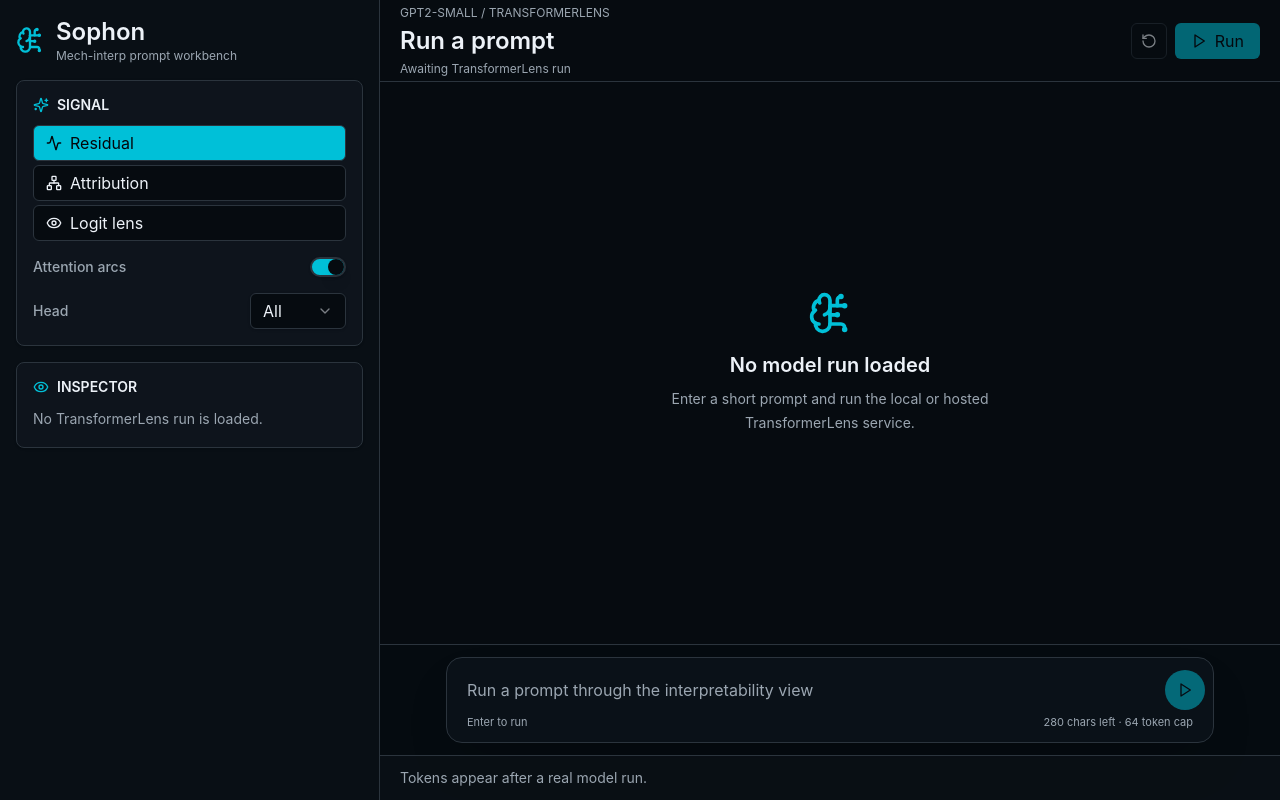
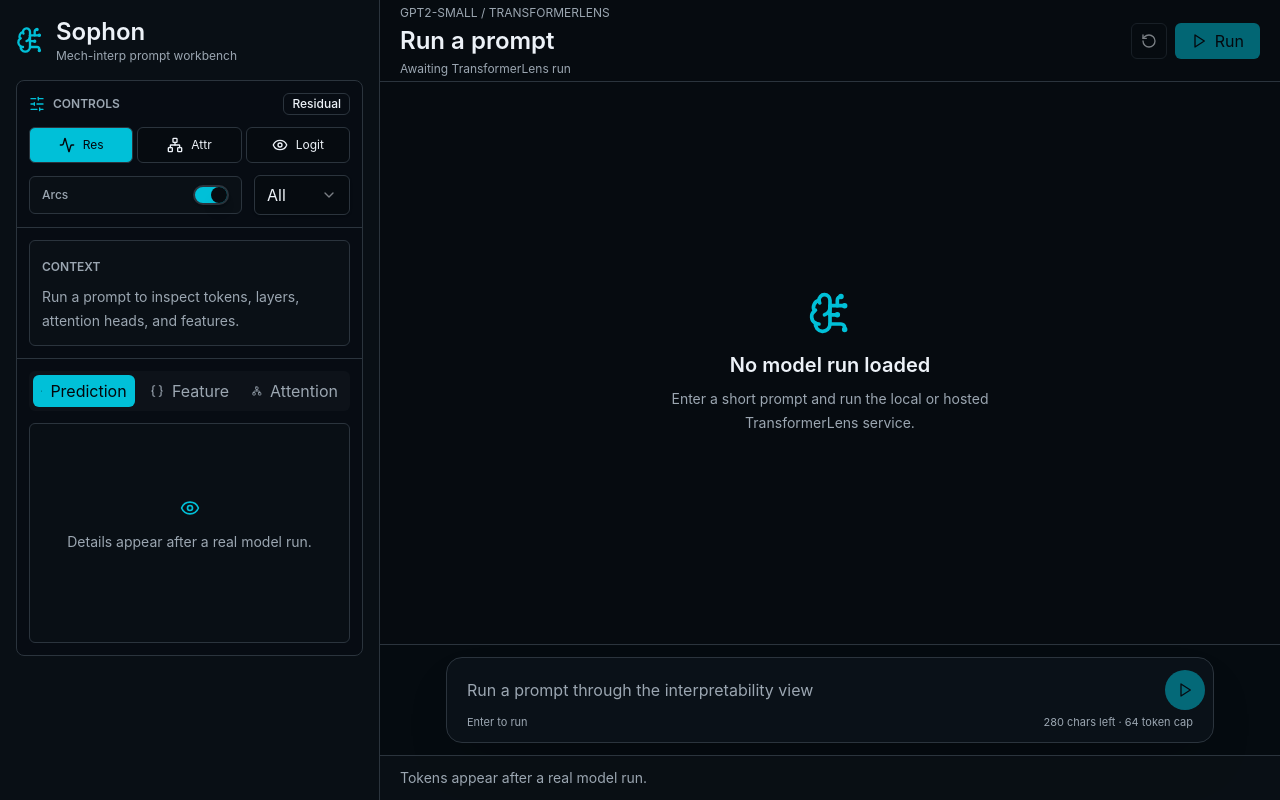
Before and after one commit to rangan39/sophon, a Next.js app: page / in a window 1280 px wide. Built offline with nearby package versions, Linux system fonts and the light colour scheme.

Commit message:
Refine sidebar inspector layout

```diff
--- a/src/components/sophon-workbench.tsx
+++ b/src/components/sophon-workbench.tsx
@@ -19,11 +19,11 @@ import { useEffect, useState } from "react";
 import * as THREE from "three";
 import { Badge } from "@/components/ui/badge";
 import { Button } from "@/components/ui/button";
-import { Card, CardContent, CardHeader, CardTitle } from "@/components/ui/card";
 import { Label } from "@/components/ui/label";
 import { Progress } from "@/components/ui/progress";
 import { ScrollArea } from "@/components/ui/scroll-area";
 import { Select, SelectContent, SelectItem, SelectTrigger, SelectValue } from "@/components/ui/select";
+import { Separator } from "@/components/ui/separator";
 import { Switch } from "@/components/ui/switch";
 import { Textarea } from "@/components/ui/textarea";
 import { ToggleGroup, ToggleGroupItem } from "@/components/ui/toggle-group";
@@ -35,6 +35,8 @@ type Selection = {
   layer: number;
   token: number;
 };
+
+type DetailMode = "prediction" | "feature" | "attention";
 
 const cellFootprint = 0.48;
 
@@ -367,6 +369,7 @@ export function SophonWorkbench() {
   const [isRunning, setIsRunning] = useState(false);
   const [runMessage, setRunMessage] = useState<string | null>(null);
   const [controlsOpen, setControlsOpen] = useState(false);
+  const [detailMode, setDetailMode] = useState<DetailMode>("prediction");
 
   const run = currentRun;
   const selectedLayer = run ? run.layers[Math.min(selection.layer, run.layers.length - 1)] : null;
@@ -405,9 +408,15 @@ export function SophonWorkbench() {
     setIsRunning(false);
   }
 
+  const detailTabs: Array<{ value: DetailMode; label: string; icon: typeof Eye }> = [
+    { value: "prediction", label: "Prediction", icon: Sparkles },
+    { value: "feature", label: "Feature", icon: Braces },
+    { value: "attention", label: "Attention", icon: Network }
+  ];
+
   const controlPanel = (
-    <div className="flex flex-col gap-4 p-4">
-      <div className="flex min-h-12 items-center gap-3 max-[1024px]:hidden">
+    <div className="flex flex-col p-4">
+      <div className="flex min-h-12 items-center gap-3 pb-4 max-[1024px]:hidden">
         <BrainCircuit className="size-7 text-primary" />
         <div className="min-w-0">
           <h1 className="text-2xl font-semibold tracking-normal">Sophon</h1>
@@ -415,50 +424,50 @@ export function SophonWorkbench() {
         </div>
       </div>
 
-      <Card>
-        <CardHeader className="pb-3">
-          <CardTitle className="flex items-center gap-2 uppercase">
-            <Sparkles className="size-4 text-primary" />
-            Signal
-          </CardTitle>
-        </CardHeader>
-        <CardContent className="space-y-4">
+      <div className="rounded-lg border bg-background/45">
+        <div className="space-y-3 p-3">
+          <div className="flex items-center justify-between gap-3">
+            <div className="flex items-center gap-2">
+              <SlidersHorizontal className="size-4 text-primary" />
+              <span className="text-xs font-semibold uppercase text-muted-foreground">Controls</span>
+            </div>
+            <Badge variant="outline">{metricLabels[metric]}</Badge>
+          </div>
+
           <ToggleGroup
-            className="grid grid-cols-1"
+            className="grid grid-cols-3 gap-1"
             onValueChange={(nextMetric) => {
               if (nextMetric) setMetric(nextMetric as MetricMode);
             }}
             type="single"
             value={metric}
           >
-            <ToggleGroupItem className="justify-start" value="residual">
+            <ToggleGroupItem className="h-9 px-2" title="Residual stream signal" value="residual">
               <Activity className="size-4" />
-              Residual
+              <span className="text-xs">Res</span>
             </ToggleGroupItem>
-            <ToggleGroupItem className="justify-start" value="attribution">
+            <ToggleGroupItem className="h-9 px-2" title="Attribution signal" value="attribution">
               <Network className="size-4" />
-              Attribution
+              <span className="text-xs">Attr</span>
             </ToggleGroupItem>
-            <ToggleGroupItem className="justify-start" value="logit">
+            <ToggleGroupItem className="h-9 px-2" title="Logit lens confidence" value="logit">
               <Eye className="size-4" />
-              Logit lens
+              <span className="text-xs">Logit</span>
             </ToggleGroupItem>
           </ToggleGroup>
 
-          <div className="flex items-center justify-between gap-3">
-            <Label htmlFor="attention-arcs" className="text-muted-foreground">
-              Attention arcs
+          <div className="grid grid-cols-[minmax(0,1fr)_96px] items-center gap-3">
+            <div className="flex items-center justify-between gap-3 rounded-md border bg-card/45 px-3 py-2">
+              <Label htmlFor="attention-arcs" className="text-xs text-muted-foreground">
+                Arcs
               </Label>
               <Switch id="attention-arcs" checked={showAttention} onCheckedChange={setShowAttention} />
             </div>
-
-          <div className="flex items-center justify-between gap-3">
-            <Label className="text-muted-foreground">Head</Label>
             <Select
               onValueChange={(value) => setSelectedHead(value === "all" ? "all" : Number(value))}
               value={String(selectedHead)}
             >
-              <SelectTrigger className="w-24">
+              <SelectTrigger className="h-10">
                 <SelectValue />
               </SelectTrigger>
               <SelectContent>
@@ -471,79 +480,121 @@ export function SophonWorkbench() {
               </SelectContent>
             </Select>
           </div>
-        </CardContent>
-      </Card>
+        </div>
 
+        <Separator />
+
+        <div className="p-3">
+          {run && selectedLayer && selectedToken && feature ? (
+            <div className="space-y-3">
+              <div className="grid grid-cols-[minmax(0,1fr)_72px] gap-2">
+                <div className="min-w-0 rounded-md border bg-card/45 px-3 py-2">
+                  <span className="text-[10px] uppercase text-muted-foreground">Selected token</span>
+                  <strong className="block truncate text-base">{selectedToken.text.trim() || "space"}</strong>
+                </div>
+                <div className="rounded-md border bg-card/45 px-3 py-2 text-right">
+                  <span className="text-[10px] uppercase text-muted-foreground">Layer</span>
+                  <strong className="block text-base">{selectedLayer.layer}</strong>
+                </div>
+              </div>
+              <div className="grid grid-cols-2 gap-2 text-xs">
+                <div className="rounded-md border bg-card/45 px-3 py-2">
+                  <span className="block text-muted-foreground">{metricLabels[metric]}</span>
+                  <strong>{value.toFixed(3)}</strong>
+                </div>
+                <div className="rounded-md border bg-card/45 px-3 py-2">
+                  <span className="block text-muted-foreground">Feature</span>
+                  <strong className="block truncate">{feature.id}</strong>
+                </div>
+              </div>
+            </div>
+          ) : (
+            <div className="rounded-md border bg-card/45 px-3 py-3">
+              <span className="text-xs font-semibold uppercase text-muted-foreground">Context</span>
+              <p className="mt-2 text-sm leading-6 text-muted-foreground">Run a prompt to inspect tokens, layers, attention heads, and features.</p>
+            </div>
+          )}
+        </div>
+
+        <Separator />
+
+        <div className="p-3">
+          <div className="grid grid-cols-3 gap-1 rounded-md bg-muted/30 p-1">
+            {detailTabs.map((tab) => {
+              const Icon = tab.icon;
+              const selected = detailMode === tab.value;
+              return (
+                <button
+                  aria-pressed={detailMode === tab.value}
+                  className={cn(
+                    "inline-flex h-8 items-center justify-center gap-2 rounded-md px-2 text-xs font-medium transition-colors",
+                    "focus-visible:outline-none focus-visible:ring-2 focus-visible:ring-ring",
+                    selected ? "bg-primary text-primary-foreground" : "text-muted-foreground hover:bg-muted hover:text-foreground"
+                  )}
+                  key={tab.value}
+                  onClick={(event) => {
+                    setDetailMode(tab.value);
+                    event.currentTarget.blur();
+                  }}
+                  type="button"
+                >
+                  <Icon className="size-3.5" />
+                  <span className="max-[420px]:sr-only">{tab.label}</span>
+                </button>
+              );
+            })}
+          </div>
+
+          <div className="mt-3 min-h-[220px] rounded-md border bg-card/35 p-3">
             {run && selectedLayer && selectedToken && feature ? (
               <>
-          <Card>
-            <CardHeader className="pb-3">
-              <CardTitle className="flex items-center gap-2 uppercase">
-                <Braces className="size-4 text-primary" />
-                Prompt
-              </CardTitle>
-            </CardHeader>
-            <CardContent className="space-y-4">
-              <p className="text-base leading-7 text-foreground">{run.prompt}</p>
+                {detailMode === "prediction" ? (
+                  <div className="space-y-3">
+                    <div className="min-w-0">
+                      <span className="text-xs uppercase text-muted-foreground">Prompt</span>
+                      <p className="mt-1 line-clamp-3 text-sm leading-6">{run.prompt}</p>
+                    </div>
+                    <Separator />
                     <div className="grid gap-3">
                       {run.finalPredictions.map((prediction) => (
-                  <div className="grid grid-cols-[74px_minmax(0,1fr)_42px] items-center gap-3 text-sm" key={prediction.token}>
+                        <div className="grid grid-cols-[58px_minmax(0,1fr)_34px] items-center gap-2 text-xs" key={prediction.token}>
                           <span className="truncate">{prediction.token}</span>
                           <Progress value={prediction.probability * 100} />
-                    <strong className="text-right text-xs">{Math.round(prediction.probability * 100)}%</strong>
+                          <strong className="text-right">{Math.round(prediction.probability * 100)}%</strong>
                         </div>
                       ))}
                     </div>
-            </CardContent>
-          </Card>
+                  </div>
+                ) : null}
 
-          <Card>
-            <CardHeader className="pb-3">
-              <CardTitle className="flex items-center gap-2 uppercase">
-                <Eye className="size-4 text-primary" />
-                Selection
-              </CardTitle>
-            </CardHeader>
-            <CardContent className="space-y-4">
-              <dl className="grid grid-cols-2 gap-3">
-                <div className="min-w-0 rounded-md border bg-background/60 p-3">
-                  <dt className="mb-1 text-xs uppercase text-muted-foreground">Layer</dt>
-                  <dd className="truncate text-sm">{selectedLayer.layer}</dd>
+                {detailMode === "feature" ? (
+                  <div className="space-y-3">
+                    <div>
+                      <span className="text-xs uppercase text-muted-foreground">Top SAE feature</span>
+                      <strong className="mt-1 block text-sm">{feature.label}</strong>
                     </div>
-                <div className="min-w-0 rounded-md border bg-background/60 p-3">
-                  <dt className="mb-1 text-xs uppercase text-muted-foreground">Token</dt>
-                  <dd className="truncate text-sm">{selectedToken.text.trim() || "space"}</dd>
+                    <div className="grid grid-cols-2 gap-2 text-xs">
+                      <div className="rounded-md border bg-background/60 px-3 py-2">
+                        <span className="block text-muted-foreground">Activation</span>
+                        <strong>{feature.activation}</strong>
                       </div>
-                <div className="min-w-0 rounded-md border bg-background/60 p-3">
-                  <dt className="mb-1 text-xs uppercase text-muted-foreground">{metricLabels[metric]}</dt>
-                  <dd className="truncate text-sm">{value.toFixed(3)}</dd>
+                      <div className="min-w-0 rounded-md border bg-background/60 px-3 py-2">
+                        <span className="block text-muted-foreground">Feature ID</span>
+                        <strong className="block truncate">{feature.id}</strong>
                       </div>
-                <div className="min-w-0 rounded-md border bg-background/60 p-3">
-                  <dt className="mb-1 text-xs uppercase text-muted-foreground">Feature</dt>
-                  <dd className="truncate text-sm">{feature.id}</dd>
                     </div>
-              </dl>
-              <div className="border-l-2 border-primary pl-3">
-                <span className="text-xs text-muted-foreground">Top SAE feature</span>
-                <strong className="my-1 block text-sm">{feature.label}</strong>
-                <p className="text-xs text-muted-foreground">Activation {feature.activation}</p>
+                    <p className="text-sm leading-6 text-muted-foreground">
+                      SAE feature labels are placeholders until the live path is connected to SAE data.
+                    </p>
                   </div>
-            </CardContent>
-          </Card>
+                ) : null}
 
-          <Card>
-            <CardHeader className="pb-3">
-              <CardTitle className="flex items-center gap-2 uppercase">
-                <Network className="size-4 text-primary" />
-                Selected Layer Heads
-              </CardTitle>
-            </CardHeader>
-            <CardContent>
+                {detailMode === "attention" ? (
                   <div className="grid gap-2">
                     {selectedLayer.attention.slice(0, 6).map((edge, index) => (
                       <Button
                         className={cn(
-                      "grid h-auto w-full grid-cols-[38px_minmax(0,1fr)_40px] justify-normal gap-2 px-3 py-2 text-left",
+                          "grid h-auto w-full grid-cols-[34px_minmax(0,1fr)_36px] justify-normal gap-2 px-3 py-2 text-left",
                           selectedHead === edge.head && "border-primary bg-primary/15 text-primary"
                         )}
                         key={`${edge.head}-${edge.from}-${edge.to}-${index}`}
@@ -551,7 +602,7 @@ export function SophonWorkbench() {
                         type="button"
                         variant="outline"
                       >
-                    <span>H{edge.head}</span>
+                        <span className="text-xs">H{edge.head}</span>
                         <strong className="truncate text-xs font-semibold">
                           {run.tokens[edge.from]?.text.trim() || "space"} {"->"} {run.tokens[edge.to]?.text.trim() || "space"}
                         </strong>
@@ -559,22 +610,17 @@ export function SophonWorkbench() {
                       </Button>
                     ))}
                   </div>
-            </CardContent>
-          </Card>
+                ) : null}
               </>
             ) : (
-        <Card>
-          <CardHeader className="pb-3">
-            <CardTitle className="flex items-center gap-2 uppercase">
-              <Eye className="size-4 text-primary" />
-              Inspector
-            </CardTitle>
-          </CardHeader>
-          <CardContent>
-            <p className="text-sm leading-6 text-muted-foreground">No TransformerLens run is loaded.</p>
-          </CardContent>
-        </Card>
+              <div className="flex min-h-[180px] flex-col items-center justify-center text-center text-muted-foreground">
+                <Eye className="mb-3 size-5 text-primary" />
+                <p className="text-sm leading-6">Details appear after a real model run.</p>
+              </div>
             )}
+          </div>
+        </div>
+      </div>
     </div>
   );
 
```
Lines whose indentation alone changed are shown as unchanged.
